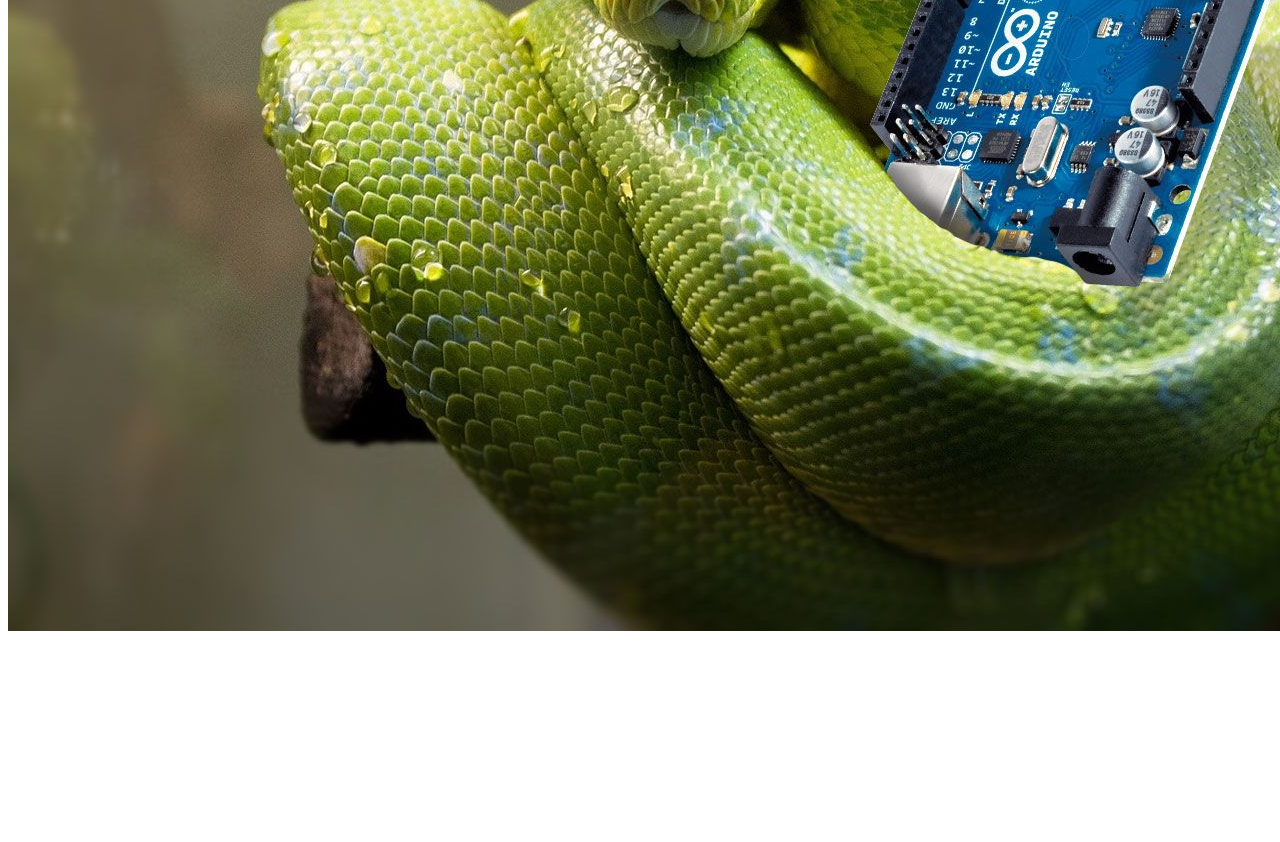
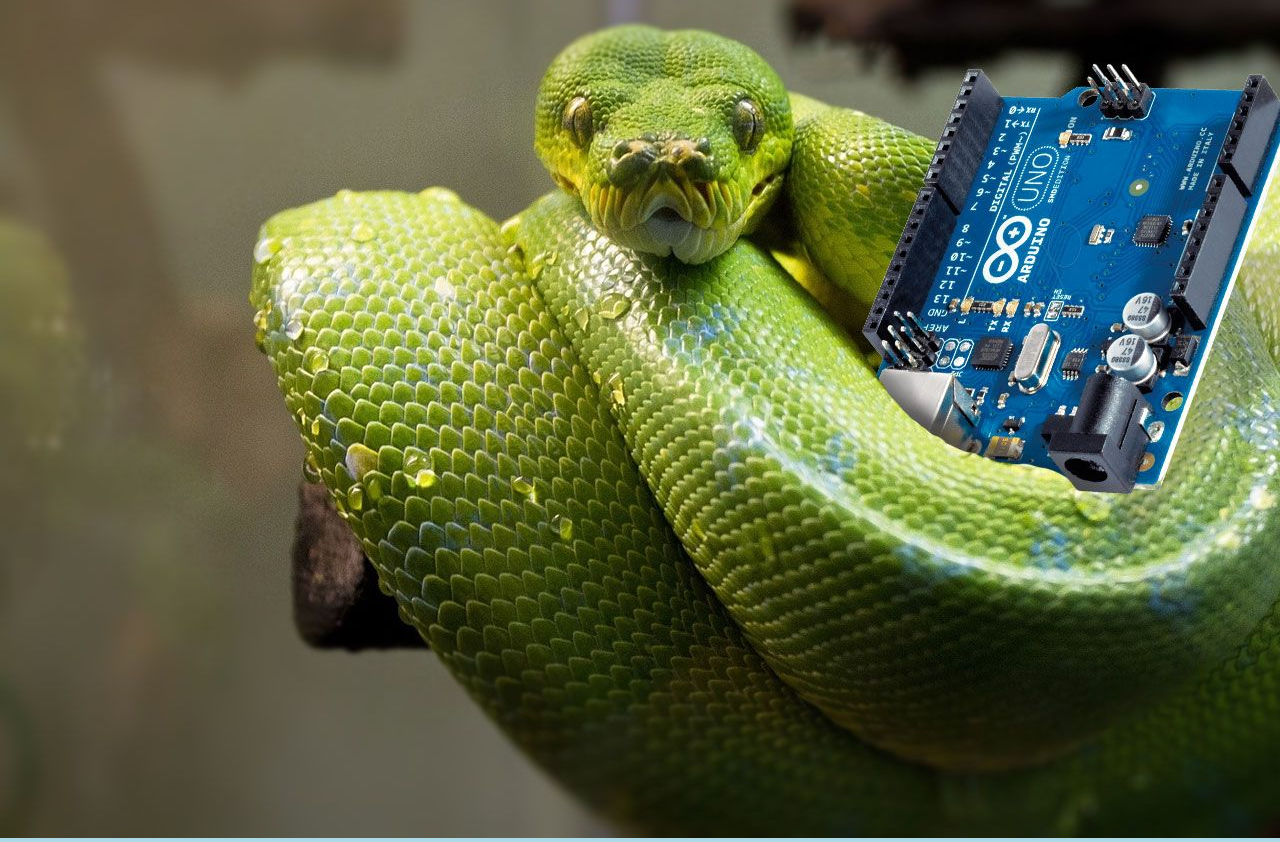
Before and after one commit to PetrifiedOnion/pythoncalculator, a Flask app: page / in a window 1280 px wide; the page is wider, and only the part inside the window is pictured. Shown: the part 374-1216 px from the top of that part. Before the commit the page ends 1005 px from the top of that part, so only its background shows below. Run offline with Flask 2, Linux system fonts and the light colour scheme.

Commit message:
14 commit

```diff
--- /dev/null
+++ b/static/style.css
@@ -0,0 +1,10 @@
+* {
+    margin: 0;
+    padding: 0;
+    box-sizing: border-box;
+  }
+body {
+    background-color: lightblue;
+    background-repeat: no-repeat;
+    position: relative;
+  }
--- a/templates/index.html
+++ b/templates/index.html
@@ -4,15 +4,17 @@
     <meta charset="UTF-8">
     <meta http-equiv="X-UA-Compatible" content="IE=edge">
     <meta name="viewport" content="width=device-width, initial-scale=1.0">
-    <title>Basic Matplotlib Plot</title>
+    <link rel="stylesheet" type="text/css" href="{{ url_for('static', filename='style.css' ) }}">
 </head>
+<title>Basic Matplotlib Plot</title>
+
 <body> <center>
     <section><h2>Separate all elements with commas, no spaces. Example: 1,2,3,4</h2>
         <h3>The total number of x value elements and y value elements must be equal.</h3></section>
     </center>
     <div class="container">
 <center>
-    <div>X</div><div>Y</div>
+    <div><img align="bottom" src="https://external-content.duckduckgo.com/iu/?u=http%3A%2F%2F4.bp.blogspot.com%2F-KHkBj1JcKwc%2FVIh8svSrPoI%2FAAAAAAAAatg%2FV-iVqwZkg8w%2Fs1600%2FAnimated%252BSnakes%252B(54).gif&f=1&nofb=1"></div>
     <form method="post" action="/calculator">
         <input type="text" name="x_input" placeholder="Enter X Elements!">
         <input type="text" name="y_input" placeholder="Enter Y Elements!">
```
Also changed, not shown: static/plots/25371d53-a658-4cb8-abe1-e8b54c7e46ac.png (added), static/plots/2ee26ca8-e517-453f-bdf2-443e8179af91.png (added), static/plots/52893bed-3db4-4c05-940b-e3b536fecdd4.png (added), static/plots/8610b473-3f9f-4e10-84b1-bad9409c8e41.png (added), static/plots/87d13e4e-f857-4d00-b860-80f33d6f7186.png (added), static/plots/c64d0c4a-52c8-477f-88a5-e6293c034199.png (added), style.css (deleted).
